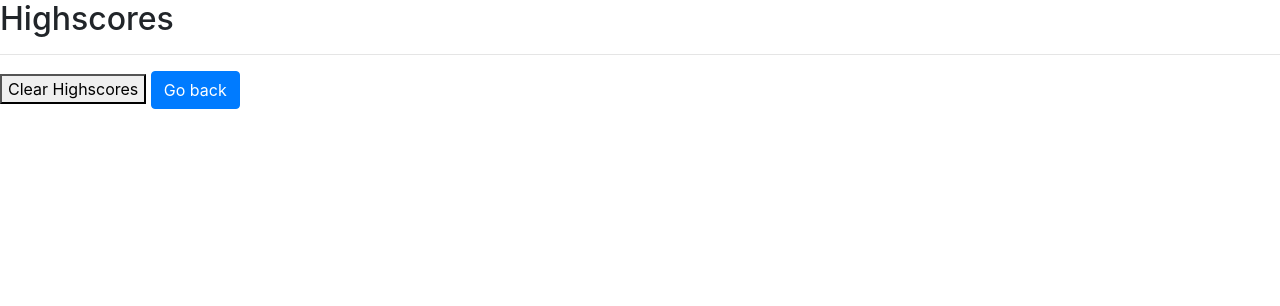
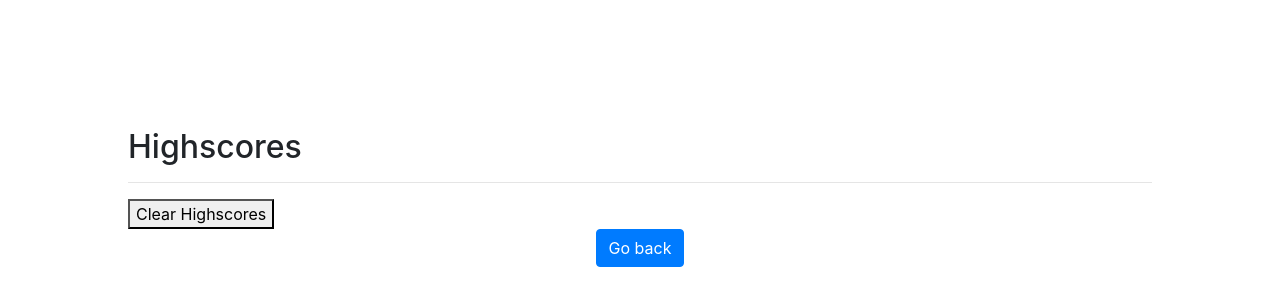
Before and after one commit to DariusHay/code_quiz, a plain HTML site: page index2.html in a window 1280 px wide. Drawn offline with nearby package versions, Linux system fonts and the light colour scheme; the site is published under a folder, as on GitHub Pages, so addresses that start at the root find nothing.

Commit message:
deleted assets folder

```diff
--- a/assets/index.html
+++ b/index2.html
@@ -7,7 +7,7 @@
     <link rel="stylesheet" href="https://cdn.jsdelivr.net/npm/bootstrap@4.5.3/dist/css/bootstrap.min.css" integrity="sha384-TX8t27EcRE3e/ihU7zmQxVncDAy5uIKz4rEkgIXeMed4M0jlfIDPvg6uqKI2xXr2" crossorigin="anonymous">
     <script src="https://code.jquery.com/jquery-3.5.1.slim.min.js" integrity="sha384-DfXdz2htPH0lsSSs5nCTpuj/zy4C+OGpamoFVy38MVBnE+IbbVYUew+OrCXaRkfj" crossorigin="anonymous"></script>
     <script src="https://cdn.jsdelivr.net/npm/bootstrap@4.5.3/dist/js/bootstrap.bundle.min.js" integrity="sha384-ho+j7jyWK8fNQe+A12Hb8AhRq26LrZ/JpcUGGOn+Y7RsweNrtN/tE3MoK7ZeZDyx" crossorigin="anonymous"></script>
-    <link rel="stylesheet" type="text/css" href="/style.css" />
+    <link rel="stylesheet" type="text/css" href="style.css" />
 </head>
 <body>
     <main>
@@ -15,7 +15,7 @@
         <hr>
         <h4 id="hspageList"></h4>
         <button id="clearHighScoreBtn" type="submit"> Clear Highscores</button>
-        <a href="/index.html"><button id="highscoreGoBack" type="button" class="btn btn-primary">Go back</button></a>
+        <a href="index.html"><button id="highscoreGoBack" type="button" class="btn btn-primary">Go back</button></a>
     </main>
     <script>
 
```
Also changed, not shown: index.html (+1 -1 lines).
